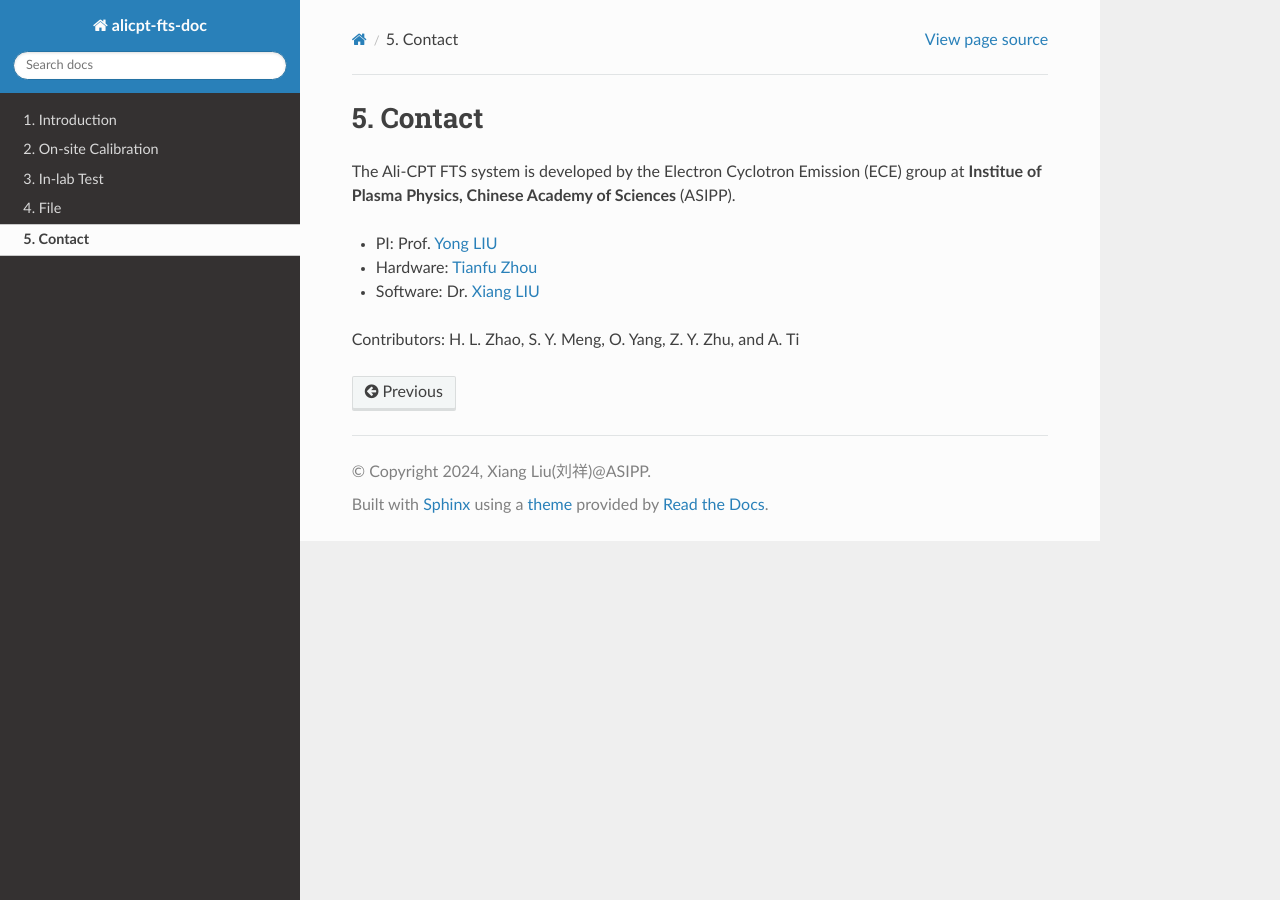
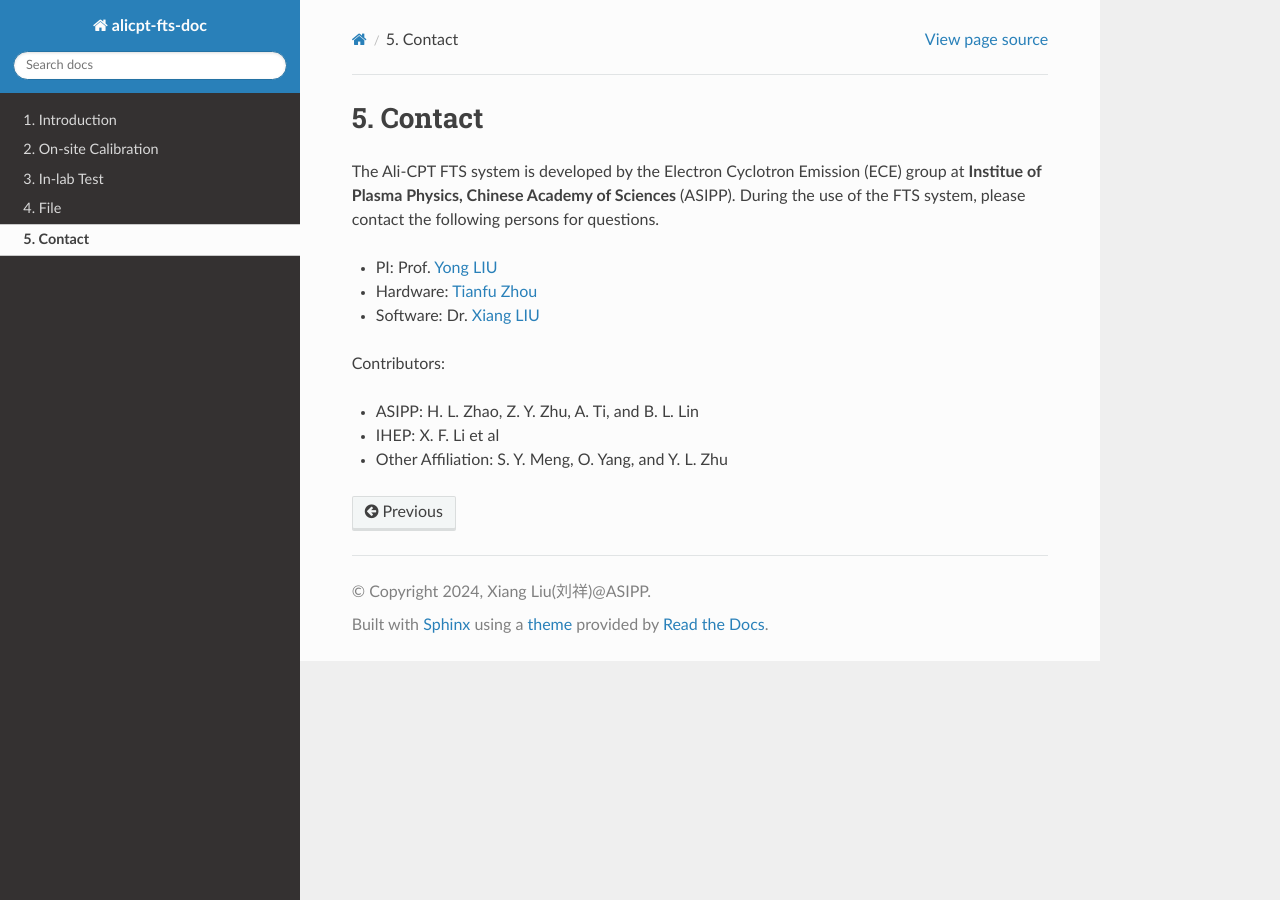
Before and after one commit to jenuis/alicpt-fts-doc, a Sphinx documentation site: the page built from source/contact.rst, in a window 1280 px wide. Built offline with Sphinx 7.4.7 and the Read the Docs theme 3.1.0, drawn with Linux system fonts in a browser that asks for light colours.

Commit message:
Update contact.rst

```diff
--- a/source/contact.rst
+++ b/source/contact.rst
@@ -2,10 +2,14 @@
 
 Contact
 ===================
-The Ali-CPT FTS system is developed by the Electron Cyclotron Emission (ECE) group at **Institue of Plasma Physics, Chinese Academy of Sciences** (ASIPP).
+The Ali-CPT FTS system is developed by the Electron Cyclotron Emission (ECE) group at **Institue of Plasma Physics, Chinese Academy of Sciences** (ASIPP). During the use of the FTS system, please contact the following persons for questions.
 
 - PI: Prof. `Yong LIU <mailto:liuyong@ipp.ac.cn>`_
 - Hardware: `Tianfu Zhou <mailto:zhoutianfu@ipp.ac.cn>`_
 - Software: Dr. `Xiang LIU <mailto:xliu@ipp.ac.cn>`_
 
-Contributors: H. L. Zhao, S. Y. Meng, O. Yang, Z. Y. Zhu, and A. Ti
+Contributors:
+
+- ASIPP: H. L. Zhao, Z. Y. Zhu, A. Ti, and B. L. Lin
+- IHEP: X. F. Li et al
+- Other Affiliation: S. Y. Meng, O. Yang, and Y. L. Zhu
```
